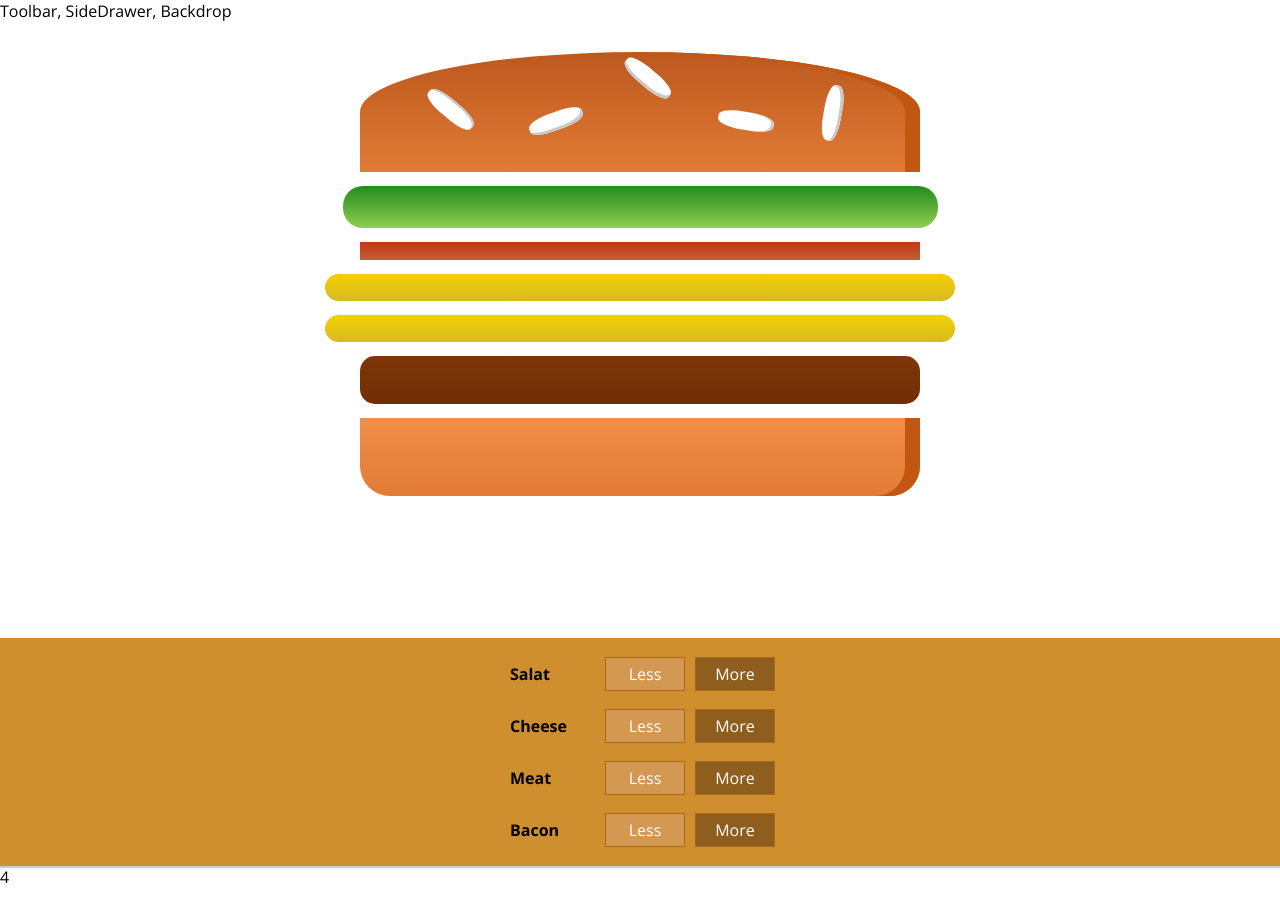
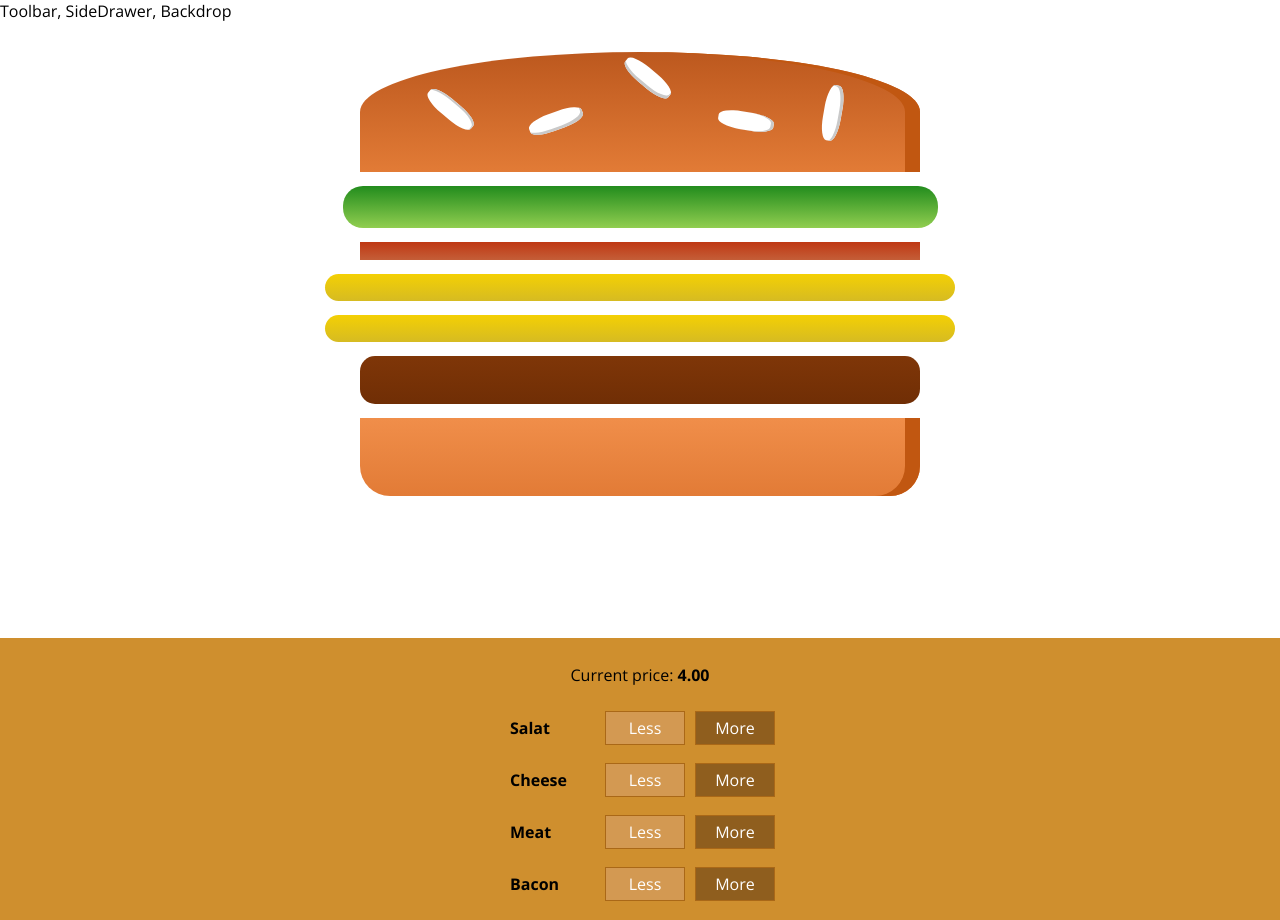
Before and after one commit to smilecv24/react-udemy, a React app: page / in a window 1280 px wide. Before the commit the page ends 888 px from the top, so only its background shows below. Built offline with nearby package versions, Linux system fonts and the light colour scheme.

Commit message:
118 udemy

```diff
--- a/src/components/Burger/BuildControls/BuildControl/BuildControl.js
+++ b/src/components/Burger/BuildControls/BuildControl/BuildControl.js
@@ -4,7 +4,7 @@ import classes from './BuildControl.css';
 const buildControl = (props) => (
   <div className={classes.BuildControl}>
     <div className={classes.Label}>{props.label}</div>
-    <button className={classes.Less} onClick={props.ingredientDrop}>Less</button>
+    <button className={classes.Less} onClick={props.ingredientDrop} disabled={props.disabled}>Less</button>
     <button className={classes.More} onClick={props.ingredientAdd}>More</button>
   </div>
 );
--- a/src/components/Burger/BuildControls/BuildControls.js
+++ b/src/components/Burger/BuildControls/BuildControls.js
@@ -11,10 +11,12 @@ const controls = [
 
 const buildControls = (props) => (
   <div className={classes.BuildControls}>
+    <p>Current price: <strong>{props.price.toFixed(2)}</strong></p>
     {controls.map(ctrl => (
       <BuildControl key={ctrl.label} label={ctrl.label}
                     ingredientAdd={() => props.ingredientAdd(ctrl.type)}
-                    ingredientDrop={() => props.ingredientDrop(ctrl.type)}/>
+                    ingredientDrop={() => props.ingredientDrop(ctrl.type)}
+                    disabled={props.disabled[ctrl.type]}/>
     ))}
   </div>
 );
--- a/src/containers/BurgerBuilder/BurgerBuilder.js
+++ b/src/containers/BurgerBuilder/BurgerBuilder.js
@@ -12,9 +12,7 @@ const INGREDIENT_PRICES = {
 
 class BurgerBuilder extends Component {
 
-  constructor(props) {
-    super(props);
-    this.state = {
+  state = {
     ingredients: {
       salat: 1,
       bacon: 1,
@@ -22,10 +20,9 @@ class BurgerBuilder extends Component {
       meat: 1
     },
     totalPrice: 4,
-    }
-  }
+  };
 
-  addIngredientHandler(type) {
+  addIngredientHandler = (type) => {
     const newIngredients = this.state.ingredients;
     newIngredients[type] += 1;
 
@@ -36,12 +33,12 @@ class BurgerBuilder extends Component {
       ingredients: newIngredients,
       totalPrice: newPrice
     })
-  }
+  };
 
-  dropIngredientHandler(type) {
+  dropIngredientHandler = (type) => {
     const newIngredients = this.state.ingredients;
+    if (newIngredients[type] > 0) {
       newIngredients[type] -= 1;
-
       let newPrice = this.state.totalPrice;
       newPrice -= INGREDIENT_PRICES[type];
 
@@ -50,15 +47,21 @@ class BurgerBuilder extends Component {
         totalPrice: newPrice
       })
     }
-
+  };
 
   render() {
+    let disabledInfo = {...this.state.ingredients};
+    for (let key in disabledInfo) {
+      disabledInfo[key] = disabledInfo[key] <= 0;
+    }
     return (
       <Aux>
         <Burger ingredients={this.state.ingredients}/>
-        <BuildControls ingredientAdd={this.addIngredientHandler.bind(this)}
-                       ingredientDrop={this.dropIngredientHandler.bind(this)}/>
-        {this.state.totalPrice}
+        <BuildControls ingredientAdd={this.addIngredientHandler}
+                       ingredientDrop={this.dropIngredientHandler}
+                       price={this.state.totalPrice}
+                       disabled={disabledInfo}
+        />
       </Aux>
     )
   }
```
Lines whose indentation alone changed are shown as unchanged.
